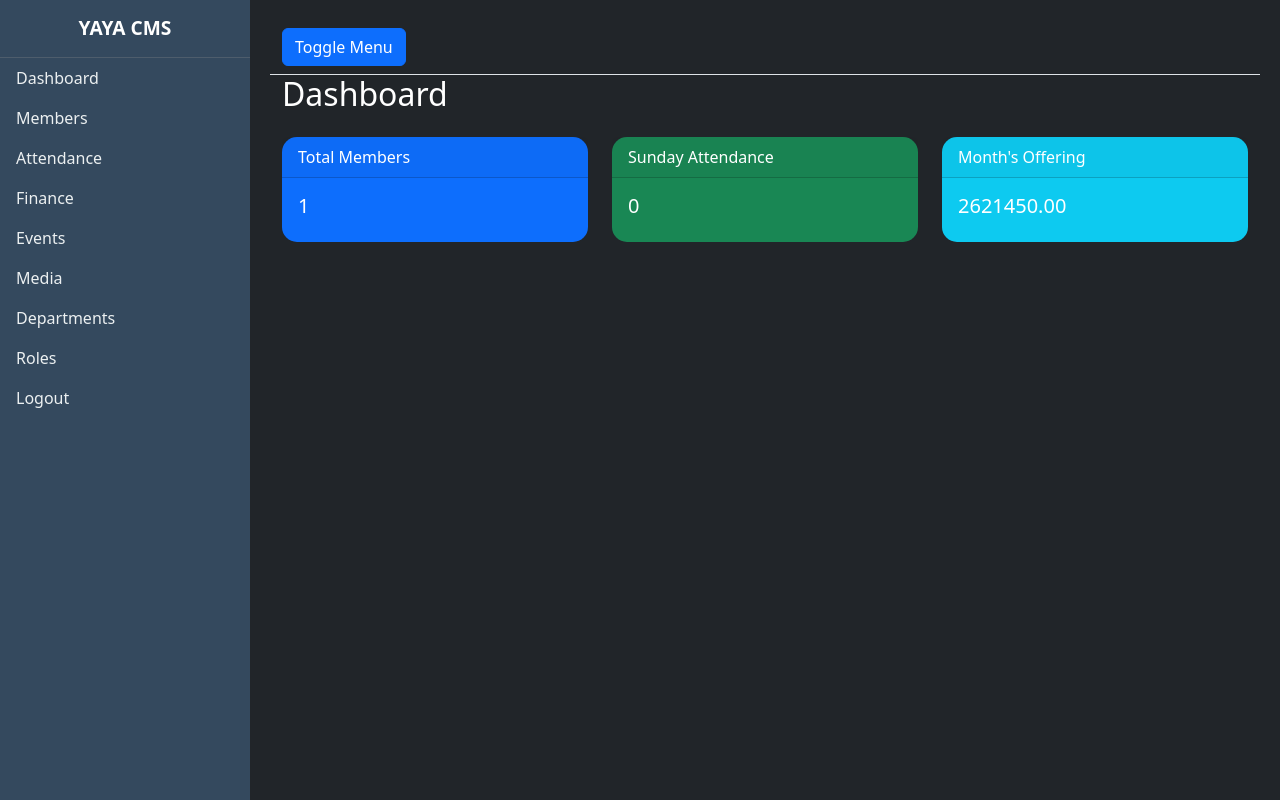
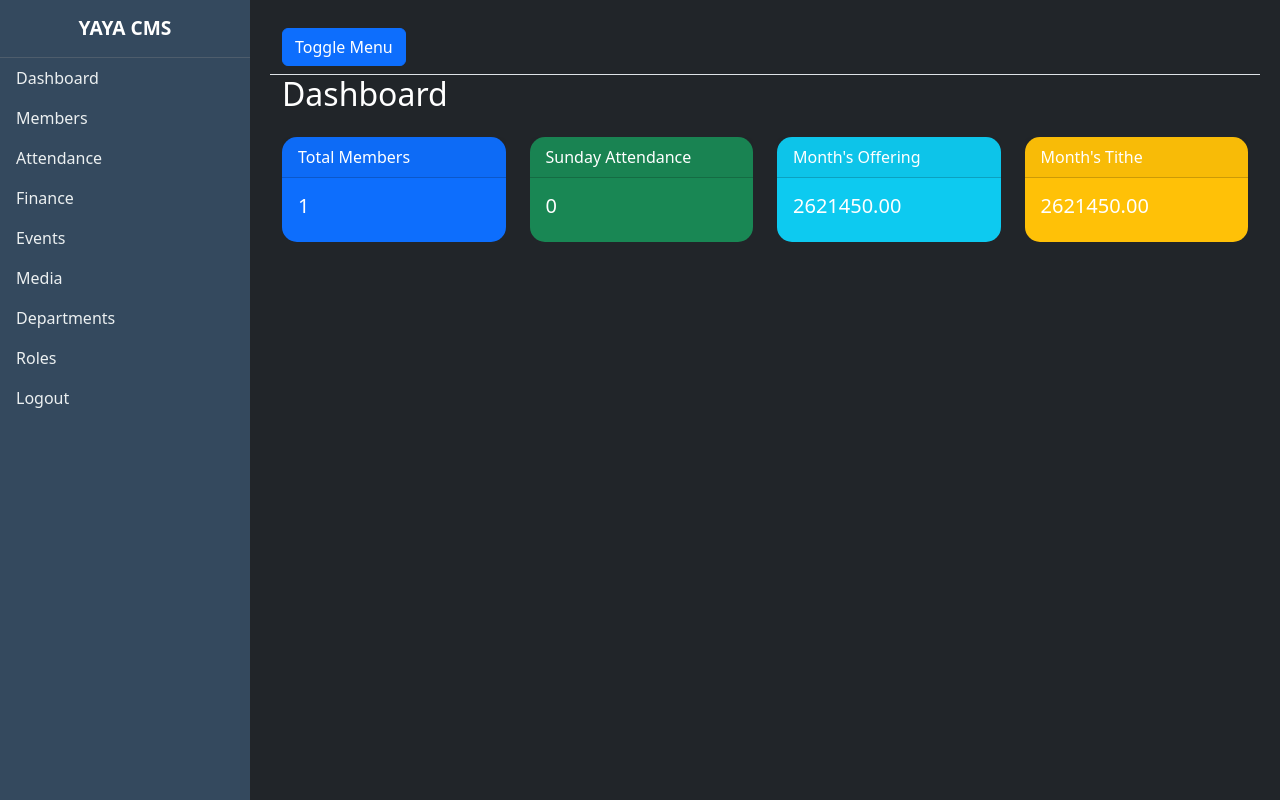
Before and after one commit to philmorehost/yaya, a PHP site: page /admin/dashboard.php in a window 1280 px wide. Run offline with PHP 8.4, Linux system fonts and the light colour scheme; the visitor is signed in with stand-in values (Sample User, id 1); data that the repository does not hold is empty; a stand-in replaces the project's code that opens the database connection.

Commit message:
feat: Add "Month's Tithe" card to the dashboard
This commit enhances the admin dashboard by adding a new card to display the total tithes collected for the current month. This provides administrators with a clearer, at-a-glance overview of the church's finances by separating tithes from general offerings.

The implementation includes:
- A new, efficient SQL query in `admin/dashboard.php` to calculate the current month's tithe total.
- A new card in the dashboard UI, styled consistently with the existing cards.
- The dashboard layout has been adjusted to a four-column grid to accommodate the new card, ensuring a clean and balanced appearance.

```diff
--- a/admin/dashboard.php
+++ b/admin/dashboard.php
@@ -25,13 +25,22 @@ $current_month_offering = $stmt->fetchColumn();
 if (!$current_month_offering) {
     $current_month_offering = 0;
 }
+
+// Month's Tithe
+$stmt = $pdo->prepare("SELECT SUM(amount) FROM giving WHERE type = 'Tithe' AND giving_date >= ? AND giving_date < ?");
+$stmt->execute([$start_date, $end_date]);
+$current_month_tithe = $stmt->fetchColumn();
+
+if (!$current_month_tithe) {
+    $current_month_tithe = 0;
+}
 ?>
 
 <div class="main-content">
     <div class="container-fluid">
         <h2 class="mb-4">Dashboard</h2>
         <div class="row">
-            <div class="col-md-4">
+            <div class="col-md-3">
                 <div class="card text-white bg-primary mb-3">
                     <div class="card-header">Total Members</div>
                     <div class="card-body">
@@ -39,7 +48,7 @@ if (!$current_month_offering) {
                     </div>
                 </div>
             </div>
-            <div class="col-md-4">
+            <div class="col-md-3">
                 <div class="card text-white bg-success mb-3">
                     <div class="card-header">Sunday Attendance</div>
                     <div class="card-body">
@@ -47,11 +56,19 @@ if (!$current_month_offering) {
                     </div>
                 </div>
             </div>
-            <div class="col-md-4">
+            <div class="col-md-3">
                 <div class="card text-white bg-info mb-3">
                     <div class="card-header">Month's Offering</div>
                     <div class="card-body">
                         <h5 class="card-title"><?php echo CURRENCY_SYMBOL; ?><?php echo number_format($current_month_offering, 2); ?></h5>
+                    </div>
+                </div>
+            </div>
+            <div class="col-md-3">
+                <div class="card text-white bg-warning mb-3">
+                    <div class="card-header">Month's Tithe</div>
+                    <div class="card-body">
+                        <h5 class="card-title"><?php echo CURRENCY_SYMBOL; ?><?php echo number_format($current_month_tithe, 2); ?></h5>
                     </div>
                 </div>
             </div>
```
